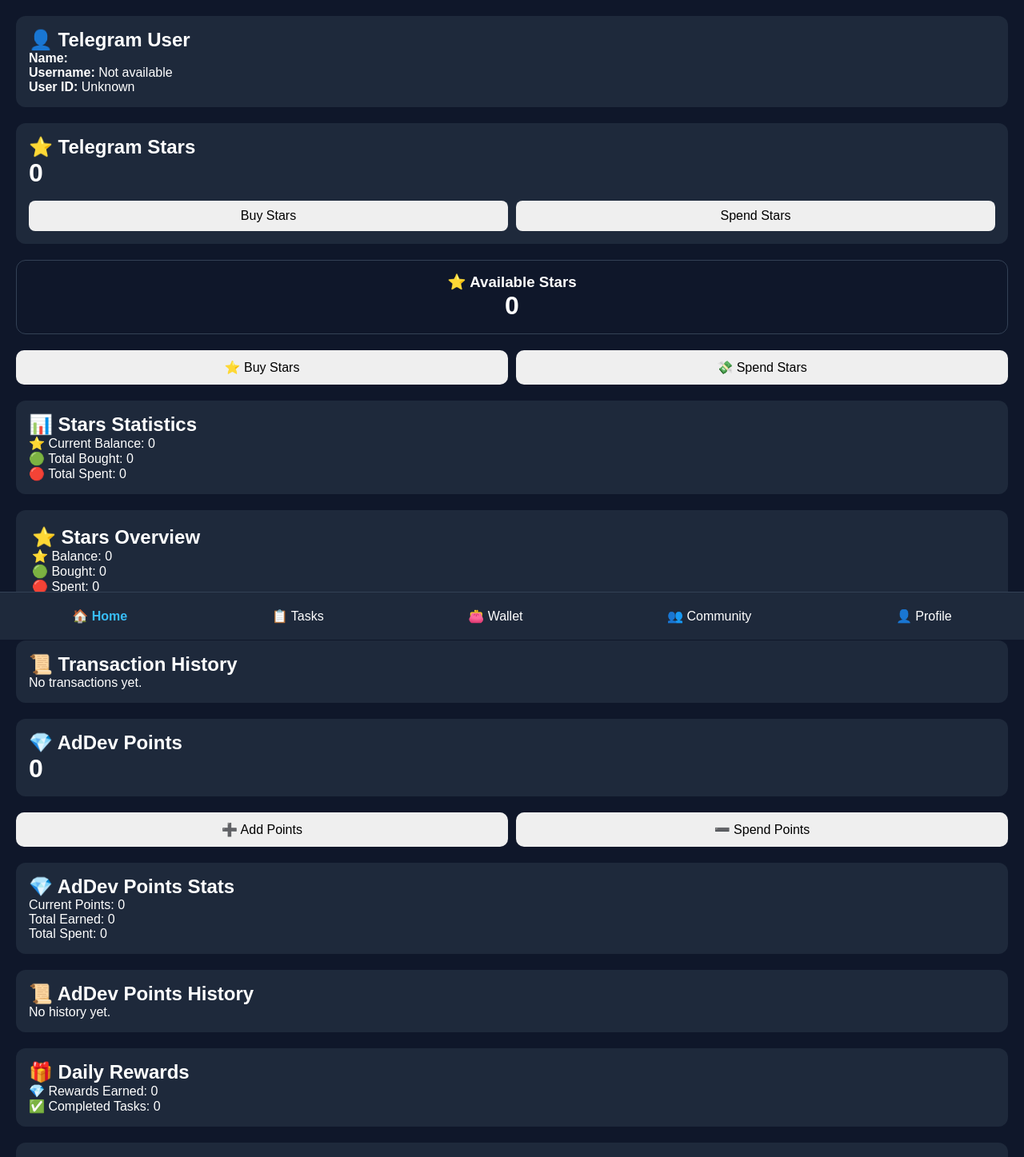
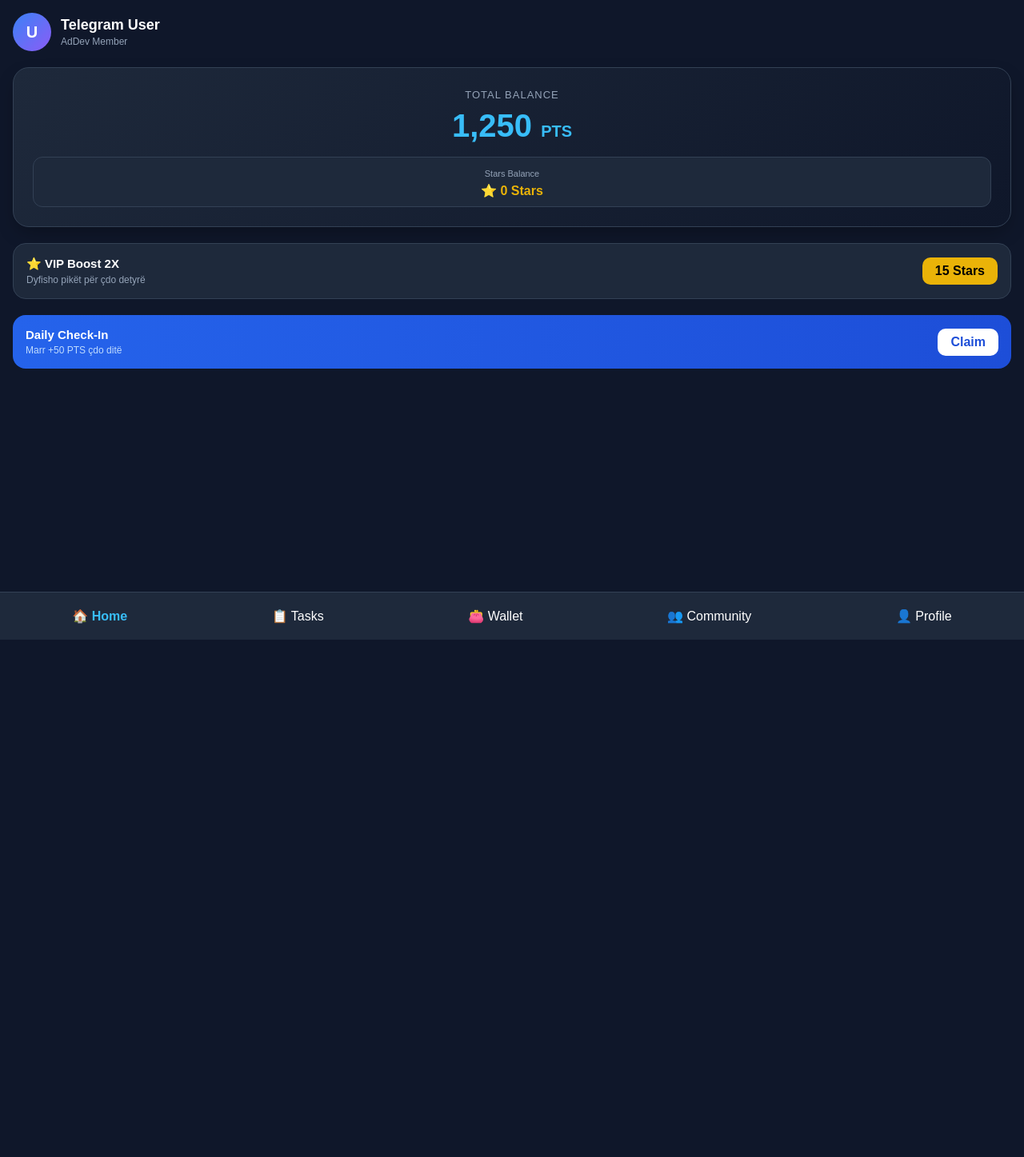
Before and after one commit to Fidaniii812/addev-miniapp, a React (Vite) app: page / in a window 1280 px wide. Shown: the top 1447 px of the page at 80% size. After the commit the page ends 800 px from the top, so only its background shows below. Built offline with nearby package versions, Linux system fonts and the light colour scheme.

Commit message:
Refactor Home component and remove unused imports
Refactored Home component to use local state for user and points. Removed unused components and hooks for cleaner code.

```diff
--- a/src/pages/Home.tsx
+++ b/src/pages/Home.tsx
@@ -1,117 +1,126 @@
-import UserCard from "../components/UserCard";
-import TelegramStarsCard from "../components/TelegramStarsCard";
-import StarsBalance from "../components/StarsBalance";
-import StarsActions from "../components/StarsActions";
-import TransactionHistory from "../components/TransactionHistory";
-import StarsStats from "../components/StarsStats";
-import StarsOverview from "../components/StarsOverview";
-
-import AdDevPointsCard from "../components/AdDevPointsCard";
-import AdDevPointsActions from "../components/AdDevPointsActions";
-import AdDevPointsStats from "../components/AdDevPointsStats";
-import AdDevPointsHistory from "../components/AdDevPointsHistory";
-
-import DailyTasksList from "../components/DailyTasksList";
-import DailyRewardsCard from "../components/DailyRewardsCard";
-
-import RewardsList from "../components/RewardsList";
-import RewardsStatsCard from "../components/RewardsStatsCard";
-
-import useTelegramUser from "../hooks/useTelegramUser";
-import useTelegramStars from "../hooks/useTelegramStars";
-import useTelegramTransactions from "../hooks/useTelegramTransactions";
-import useStarsStats from "../hooks/useStarsStats";
-
-import useAdDevPoints from "../hooks/useAdDevPoints";
-import useAdDevPointsStats from "../hooks/useAdDevPointsStats";
-import useAdDevPointsHistory from "../hooks/useAdDevPointsHistory";
-
-import useDailyTasks from "../hooks/useDailyTasks";
-import useDailyRewards from "../hooks/useDailyRewards";
-
-import useRewards from "../hooks/useRewards";
-import useRewardsStats from "../hooks/useRewardsStats";
+import { useState, useEffect } from "react";
+import { getTelegramWebApp } from "../lib/telegram";
 
 export default function Home() {
-  const user = useTelegramUser();
+  const [user, setUser] = useState<{ first_name?: string; username?: string; id?: number } | null>(null);
+  const [points, setPoints] = useState<number>(1250);
+  const [stars, setStars] = useState<number>(0);
 
-  const { stars, buyStars, spendStars } = useTelegramStars();
-  const { transactions, addTransaction } = useTelegramTransactions();
-  const { totalBought, totalSpent } = useStarsStats(transactions);
-
-  const { points, addPoints, spendPoints } = useAdDevPoints();
-  const { history, addHistory } = useAdDevPointsHistory();
-
-  const pointStats = useAdDevPointsStats(
-    history.filter(h => h.type === "earn").reduce((s, h) => s + h.amount, 0),
-    history.filter(h => h.type === "spend").reduce((s, h) => s + h.amount, 0)
-  );
-
-  const { tasks, completeTask } = useDailyTasks();
-  const { totalRewards, completedTasks } = useDailyRewards(tasks);
-
-  const { rewards, claimReward } = useRewards();
-  const rewardsStats = useRewardsStats(rewards);
-
-  const handleBuy = () => {
-    buyStars(10);
-    addTransaction("buy", 10);
-  };
-
-  const handleSpend = () => {
-    spendStars(10);
-    addTransaction("spend", 10);
-  };
-
-  const handleAddPoints = () => {
-    addPoints(100);
-    addHistory("earn", 100);
-  };
-
-  const handleSpendPoints = () => {
-    spendPoints(50);
-    addHistory("spend", 50);
-  };
+  useEffect(() => {
+    const tg = getTelegramWebApp();
+    if (tg?.initDataUnsafe?.user) {
+      setUser(tg.initDataUnsafe.user);
+    }
+  }, []);
 
   return (
-    <div style={{ padding: "20px" }}>
-      <UserCard user={user} />
+    <div style={{ padding: "16px", color: "#fff", fontFamily: "sans-serif", paddingBottom: "80px" }}>
 
-      <TelegramStarsCard stars={stars} onBuy={handleBuy} onSpend={handleSpend} />
-      <StarsBalance stars={stars} />
-      <StarsActions onBuy={handleBuy} onSpend={handleSpend} />
-      <StarsStats stars={stars} totalBought={totalBought} totalSpent={totalSpent} />
-      <StarsOverview stars={stars} totalBought={totalBought} totalSpent={totalSpent} />
-      <TransactionHistory transactions={transactions} />
+      {/* Profile Header */}
+      <div style={{ display: "flex", alignItems: "center", gap: "12px", marginBottom: "20px" }}>
+        <div style={{
+          width: "48px",
+          height: "48px",
+          borderRadius: "50%",
+          background: "linear-gradient(135deg, #3b82f6, #8b5cf6)",
+          display: "flex",
+          alignItems: "center",
+          justifyContent: "center",
+          fontWeight: "bold",
+          fontSize: "20px"
+        }}>
+          {user?.first_name ? user.first_name[0] : "U"}
+        </div>
+        <div>
+          <h3 style={{ margin: 0, fontSize: "18px" }}>
+            {user?.first_name ? user.first_name : "Telegram User"}
+          </h3>
+          <span style={{ fontSize: "12px", color: "#94a3b8" }}>
+            {user?.username ? `@${user.username}` : user?.id ? `ID: ${user.id}` : "AdDev Member"}
+          </span>
+        </div>
+      </div>
 
-      <AdDevPointsCard points={points} />
-      <AdDevPointsActions onAdd={handleAddPoints} onSpend={handleSpendPoints} />
-      <AdDevPointsStats
-        points={pointStats.points}
-        totalEarned={pointStats.totalEarned}
-        totalSpent={pointStats.totalSpent}
-      />
-      <AdDevPointsHistory history={history} />
+      {/* Main Balance Card (Hero Section) */}
+      <div style={{
+        background: "linear-gradient(135deg, #1e293b, #0f172a)",
+        padding: "24px",
+        borderRadius: "20px",
+        textAlign: "center",
+        border: "1px solid #334155",
+        boxShadow: "0 10px 25px -5px rgba(0, 0, 0, 0.3)",
+        marginBottom: "20px"
+      }}>
+        <span style={{ fontSize: "13px", color: "#94a3b8", textTransform: "uppercase", letterSpacing: "1px" }}>
+          Total Balance
+        </span>
+        <h1 style={{ fontSize: "40px", margin: "8px 0", color: "#38bdf8", fontWeight: "800" }}>
+          {points.toLocaleString()} <span style={{ fontSize: "20px" }}>PTS</span>
+        </h1>
 
-      <DailyRewardsCard
-        totalRewards={totalRewards}
-        completedTasks={completedTasks}
-      />
+        <div style={{ display: "flex", justifyContext: "center", gap: "10px", marginTop: "16px" }}>
+          <div style={{ flex: 1, background: "#1e293b", padding: "10px", borderRadius: "12px", border: "1px solid #334155" }}>
+            <span style={{ fontSize: "11px", color: "#94a3b8" }}>Stars Balance</span>
+            <div style={{ fontSize: "16px", fontWeight: "bold", color: "#eab308", marginTop: "4px" }}>
+              ⭐ {stars} Stars
+            </div>
+          </div>
+        </div>
+      </div>
 
-      <DailyTasksList
-        tasks={tasks}
-        onComplete={completeTask}
-      />
+      {/* Quick Actions / Boost section */}
+      <div style={{
+        background: "#1e293b",
+        padding: "16px",
+        borderRadius: "16px",
+        border: "1px solid #334155",
+        marginBottom: "20px"
+      }}>
+        <div style={{ display: "flex", justifyContent: "space-between", alignItems: "center" }}>
+          <div>
+            <h4 style={{ margin: "0 0 4px 0", fontSize: "15px" }}>⭐ VIP Boost 2X</h4>
+            <p style={{ margin: 0, fontSize: "12px", color: "#94a3b8" }}>Dyfisho pikët për çdo detyrë</p>
+          </div>
+          <button style={{
+            background: "#eab308",
+            color: "#000",
+            border: "none",
+            padding: "8px 16px",
+            borderRadius: "10px",
+            fontWeight: "bold",
+            cursor: "pointer"
+          }}>
+            15 Stars
+          </button>
+        </div>
+      </div>
 
-      <RewardsStatsCard
-        totalRewards={rewardsStats.totalRewards}
-        claimedRewards={rewardsStats.claimedRewards}
-      />
+      {/* Daily Reward Banner */}
+      <div style={{
+        background: "linear-gradient(90deg, #2563eb, #1d4ed8)",
+        padding: "16px",
+        borderRadius: "16px",
+        display: "flex",
+        justifyContent: "space-between",
+        alignItems: "center"
+      }}>
+        <div>
+          <h4 style={{ margin: "0 0 4px 0", fontSize: "15px" }}>Daily Check-In</h4>
+          <p style={{ margin: 0, fontSize: "12px", color: "#bfdbfe" }}>Marr +50 PTS çdo ditë</p>
+        </div>
+        <button style={{
+          background: "#fff",
+          color: "#1d4ed8",
+          border: "none",
+          padding: "8px 16px",
+          borderRadius: "10px",
+          fontWeight: "bold",
+          cursor: "pointer"
+        }}>
+          Claim
+        </button>
+      </div>
 
-      <RewardsList
-        rewards={rewards}
-        onClaim={claimReward}
-      />
     </div>
   );
 }
```
